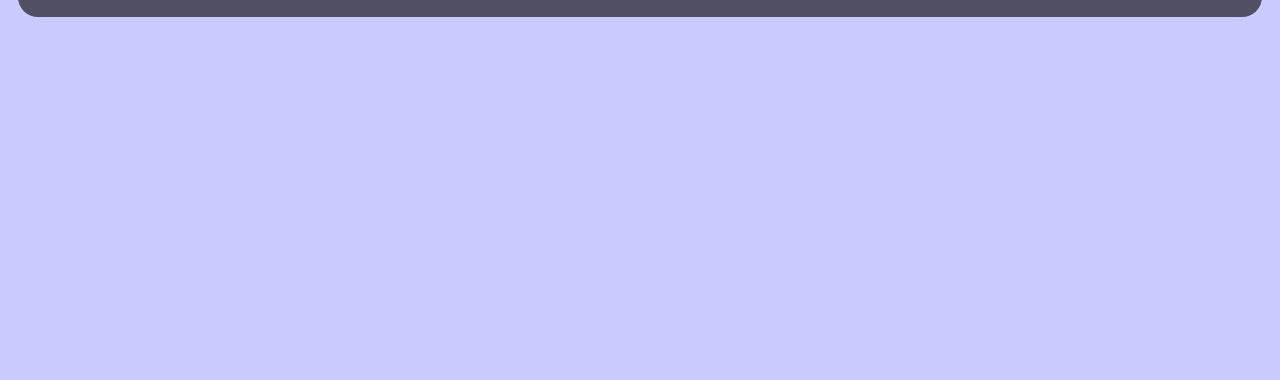
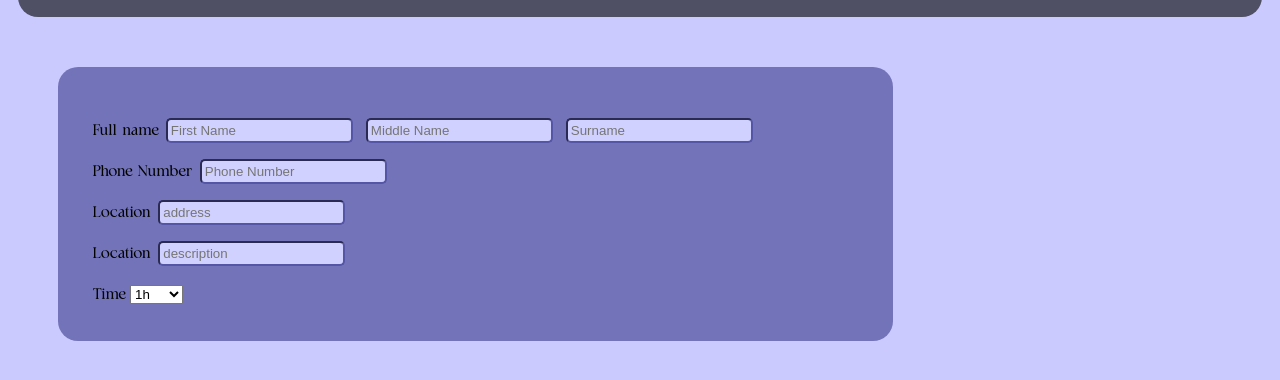
Before and after one commit to piggydoom/LemonTree, a plain HTML site: page order.html in a window 1280 px wide. Shown: the part 182-562 px from the top of the page. Drawn offline with Linux system fonts and the light colour scheme.

Commit message:
basic order and showcase menu

```diff
--- a/order.html
+++ b/order.html
@@ -1,5 +1,5 @@
 <!DOCTYPE html>
-<link rel="stylesheet" href="styles.css"> <link rel="icon" type="image/x-icon" href="images/icon.png">
+<link rel="stylesheet" href="styles.css"> <link rel="icon" type="image/x-icon" href="images/lemonTreePhtgrphy.png">
 
 <head>
 <title>order</title>
@@ -27,4 +27,32 @@
 
     </header>
 
+
+    <div class="orderBox">
+        <p class="infoBlock"><label for="firstName">Full name</label>
+        <input id="firstName" placeholder="First Name"><input id="middleName" placeholder="Middle Name"><input id="lastName" placeholder="Surname"></p>
+
+        <p class="infoBlock"><label for="phoneNum">Phone Number</label>
+        <input id="phoneNum" placeholder="Phone Number"></p>
+
+        <p class="infoBlock"><label for="location">Location</label>
+        <input id="location" placeholder="address"></p>
+
+        <p class="infoBlock"><label for="desc">Location</label>
+        <input id="desc" placeholder="description">
+
+        <p class="infoBlock"><label for="time">Time</label>
+        <select id="time">
+            <option value="1h">1h</option>
+            <option value="2h">2h</option>
+            <option value="3h">3h</option>
+            <option value="4h">4h</option>
+            <option value="5h">5h</option>
+            <option value="6h">6h</option>
+            <option value="other">other</option>
+        </select>
+
+        </p>
+
+    </div>
 </body>
--- a/styles.css
+++ b/styles.css
@@ -12,13 +12,17 @@
             src: url(assets/boldSerifs.otf);
         }
 
+        @font-face {
+            font-family: normalSerifs;
+            src: url(assets/CalmSerif-1j6G4.otf);
+        }
 
         h1 {
             color: #5555a6;
             stroke-width: 20px;
         }
 
-        h2{
+        h2 {
             color: black;
             stroke-width: 10px;
             font-size: 20px;
@@ -28,17 +32,18 @@
             color: black;
         }
 
-        a{
+        a {
             color: inherit;
             text-decoration: none;
         }
+
         header {
             background-color: #505065;
             padding: 20px;
             font-size: clamp(24px, 8vw, 75px);
             text-align: left;
             font-family: boldSerifs;
-            margin:10px;
+            margin: 10px;
             line-height: 0.6;
             border-radius: 20px;
 
@@ -53,30 +58,60 @@
                 color: black;
                 font-family: photoFont;
                 font-size: 40px;
-            background-color:rgb(170, 170, 203);
+                background-color: rgb(170, 170, 203);
                 padding: 5px;
                 transition: 50ms;
             }
 
-        button:hover{
-            color:rgb(15, 15, 15);
+            button:hover {
+                color: rgb(15, 15, 15);
                 font-size: 39px;
-            background-color:rgb(143, 143, 203)
-        };
+                background-color: rgb(143, 143, 203)
+            }
+
+            ;
 
 
         }
 
-        .about{
+        .about {
             font-size: 30px;
         }
 
-        /* header div{
-                display: flex;
-                align-items: center;
-                gap: 10px;
-                white-space: nowrap;
-                overflow: hidden;
-            } */
+        /* image stuff */
 
-      /* clamp(24px, 8vw, 75px) */
+        .images {
+            padding: 30px;
+            display: inline-block;
+
+            img {
+                border-style: solid;
+                border: 5px solid #7373b9;
+                border-width: 7px;
+                border-radius: 20px;
+            }
+        }
+
+        .orderBox {
+            border-radius: 20px;
+            background-color: #7373b9;
+            margin: 50px;
+            margin-right: 30%;
+            padding: 35px;
+            label {
+                font-family: normalSerifs;
+            }
+            input{
+                border-radius: 5px;
+                border-color:#5555a6;
+                background-color: #d1d1ff;
+                padding: 3px;
+                margin-left: 3px;
+                margin-right: 10px;
+                display:inline-block;
+            }
+
+            .infoBlock{
+                margin-bottom: 1px;
+            }
+        }
```
Also changed, not shown: home.html (+1 -1 lines), showCase.html (+6 -3 lines), assets/CalmSerif-1j6G4.otf (added), 4 other files. Lines whose indentation alone changed are shown as unchanged.
